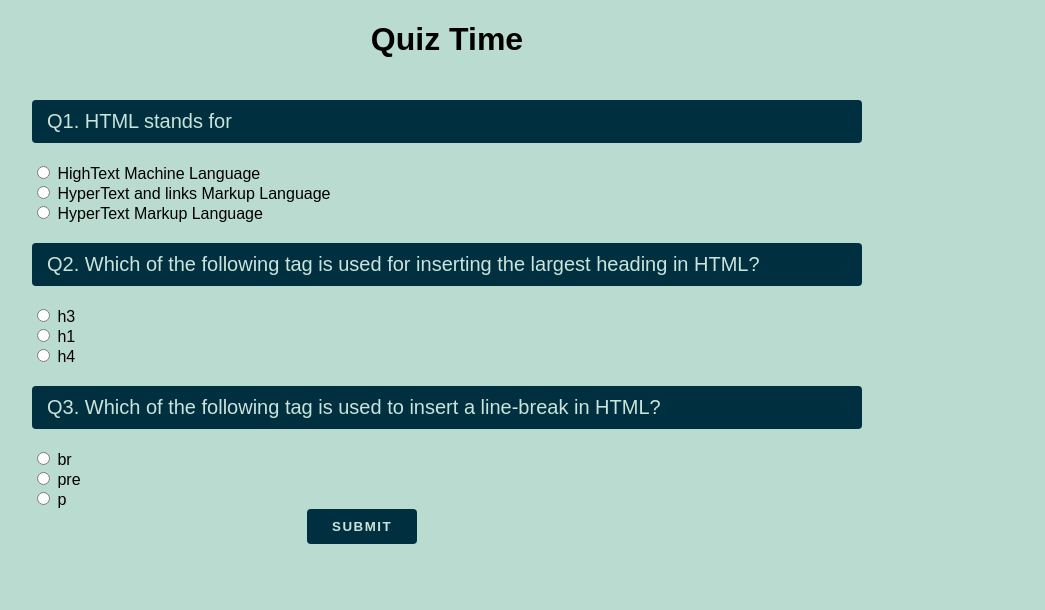
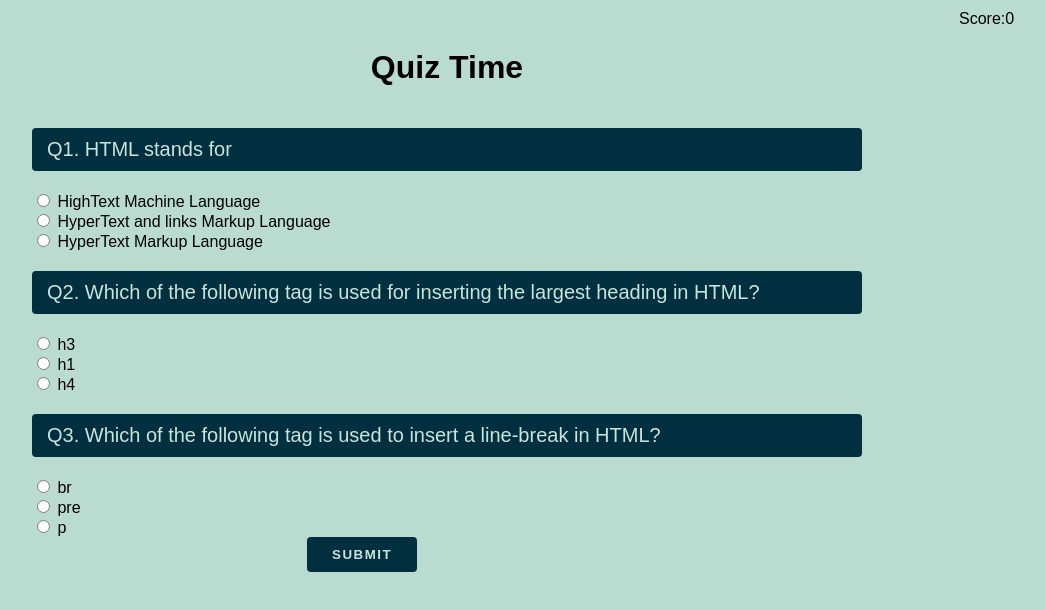
Before and after one commit to Rehan959/Quiz-app1, a plain HTML site: page index.html in a window 1280 px wide. Both pictures are taken after a click on the button "SUBMIT". Shown: the whole page, without its empty margins (193-1238 px from the left). Drawn offline with Linux system fonts and the light colour scheme.

Commit message:
Quiz app

```diff
--- a/index.html
+++ b/index.html
@@ -8,6 +8,7 @@
   </head>
 
   <body>
+    <p class="btn1">Sorce</>
     <h1>Quiz Time</h1>
     <section class="questions"></section>
     <div class="btn">
--- a/main.css
+++ b/main.css
@@ -72,3 +72,8 @@ button:hover {
   align-items: center;
   margin-bottom: 50px;
 }
+
+.btn1{
+  margin:10px;
+  margin-left:90%;
+}
--- a/main.js
+++ b/main.js
@@ -1,10 +1,12 @@
 //taking section from html
 const section = document.querySelector(".questions");
 const sumbit = document.querySelector("button");
+const score = document.querySelector(".btn1");
+let scoreValue = 0;
 // addding a eventListener
-sumbit.addEventListener("click",SubmitHandler);
+sumbit.addEventListener("click", SubmitHandler);
 // storing the answers
-let userAnsList = ["","",""];
+let userAnsList = ["", "", ""];
 // making a function name ClickHandler
 
 //  forEach can only be used in case of arrays
@@ -13,12 +15,12 @@ questionList.forEach((question, index) => {
     return;
   }
   section.innerHTML += `
-  <section class="question" id="question${index}">
+  <div class="question" id="question${index}">
   <p>Q${index + 1}. ${question.questionBody}</p>
   <div id=${index}>
       <input value="${
         question.options[0]
-      }" id="q${index}o1" type="radio" name="${index}" />
+      }" id="q${index}o0" type="radio" name="${index}" />
       <label for="q${index}o0">${question.options[0]}</label>
       <br>
       <input value="${
@@ -28,14 +30,24 @@ questionList.forEach((question, index) => {
       <br>
       <input value="${
         question.options[2]
-      }" id="q${index}o1" type="radio" name="${index}" />
+      }" id="q${index}o2" type="radio" name="${index}" />
 
       <label for="q${index}o2">${question.options[2]}</label>
   </div>
-  </section>
+</div>
   `;
 });
 
-function SubmitHandler(){
-
+function SubmitHandler() {
+  let checkInput = document.querySelectorAll("input[type='radio']:checked");
+  for (let i = 0; i < checkInput.length; i++) {
+    userAnsList[i] = checkInput[i].value;
+    if (userAnsList[i] === questionList[i].correctAns) {
+      console.log("correct");
+      scoreValue = scoreValue + 10;
+    } else {
+      console.log("Incorrect");
+    }
+  }
+  score.innerText = `Score:${scoreValue}`;
 }
--- a/question.js
+++ b/question.js
@@ -6,18 +6,18 @@ const questionList = [
       "HyperText and links Markup Language",
       "HyperText Markup Language",
     ],
-    correctAns: 2,
+    correctAns:"HyperText Markup Language",
   },
   {
     questionBody:
       "Which of the following tag is used for inserting the largest heading in HTML?",
     options: ["h3", "h1", "h4"],
-    correctAns: 1,
+    correctAns:"h1",
   },
   {
     questionBody:
       "Which of the following tag is used to insert a line-break in HTML?",
     options: ["br", "pre", "p"],
-    correctAns: 0,
+    correctAns: "br",
   },
 ];
```
